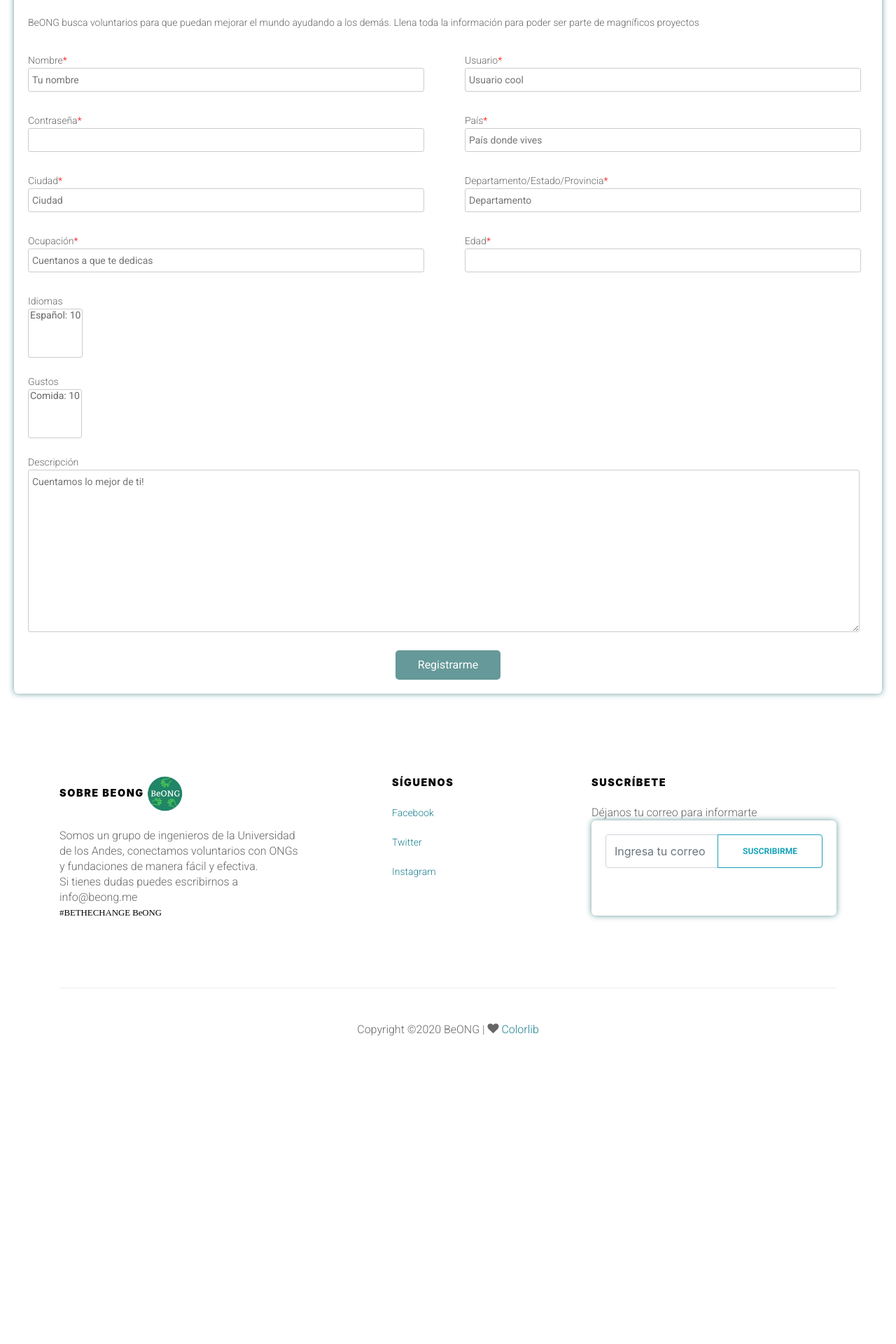
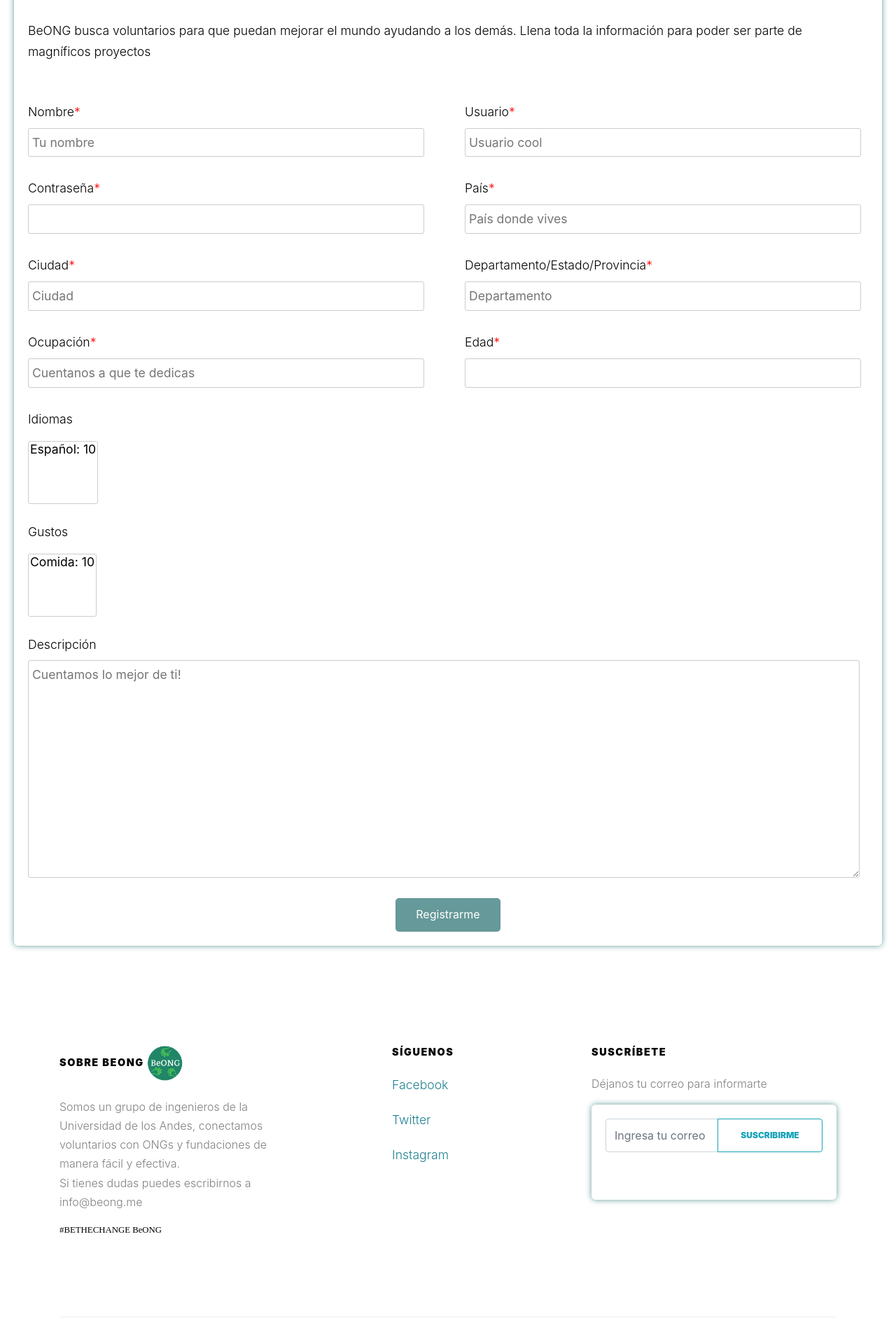
Before and after one commit to ja-avos/beong, a Django app: page /usuarios/register/ in a window 1280 px wide. Shown: the part 341-2261 px from the top of the page at 70% size. Before the commit the page ends 1821 px from the top, so only its background shows below. Run offline with Django 3.2, Linux system fonts and the light colour scheme; data comes from the database, SQL or seed files in the repository; parts of the project's set-up code (start-up, migrations or seed data) failed here and were passed over; some libraries are stand-ins or nearby versions; some web fonts are replaced.

Commit message:
Medio mejora del register

```diff
--- a/usuarios/templates/register.html
+++ b/usuarios/templates/usuarios/register.html
@@ -8,24 +8,10 @@
               integrity="sha384-B4dIYHKNBt8Bc12p+WXckhzcICo0wtJAoU8YZTY5qE0Id1GSseTk6S+L3BlXeVIU"
               crossorigin="anonymous">
         <style>
-            html, body {
-                min-height: 100%;
-            }
-
-            body, div, form, input, select, textarea, label, p {
-                padding: 0;
-                margin: 0;
-                outline: none;
-                font-family: Roboto, Arial, sans-serif;
-                font-size: 14px;
-                color: #666;
-                line-height: 22px;
-            }
 
             h1 {
                 position: absolute;
                 margin: 0;
-                font-size: 40px;
                 color: #fff;
                 z-index: 2;
                 line-height: 83px;
@@ -264,57 +250,57 @@
                 <h1>¡Te necesitamos!</h1>
             </div>
             <br/>
-            <p>BeONG busca voluntarios para que puedan mejorar el mundo ayudando a los demás. Llena toda la información
+            <p class = "text-black">BeONG busca voluntarios para que puedan mejorar el mundo ayudando a los demás. Llena toda la información
                 para poder ser parte de magníficos proyectos</p>
             <br/>
             <div class="colums">
                 <div class="item">
-                    <label for="name">Nombre<span>*</span></label>
+                    <label for="name" class = "text-black">Nombre<span>*</span></label>
                     {{ form.nombre }}
                 </div>
                 <div class="item">
-                    <label for="eaddress">Usuario<span>*</span></label>
+                    <label for="eaddress" class = "text-black">Usuario<span>*</span></label>
                     {{ form.usuario }}
                 </div>
                 <div class="item">
-                    <label for="phone">Contraseña<span>*</span></label>
+                    <label for="phone" class = "text-black">Contraseña<span>*</span></label>
                     {{ form.contrasenia }}
                 </div>
                 <div class="item">
-                    <label for="street">País<span>*</span></label>
+                    <label for="street" class = "text-black">País<span>*</span></label>
                     {{ form.pais }}
                 </div>
                 <div class="item">
-                    <label for="city">Ciudad<span>*</span></label>
+                    <label for="city" class = "text-black">Ciudad<span>*</span></label>
                     {{ form.ciudad }}
                 </div>
                 <div class="item">
-                    <label for="state">Departamento/Estado/Provincia<span>*</span></label>
+                    <label for="state" class = "text-black">Departamento/Estado/Provincia<span>*</span></label>
                     {{ form.departamento }}
                 </div>
                 <div class="item">
-                    <label for="zip">Ocupación<span>*</span></label>
+                    <label for="zip" class = "text-black">Ocupación<span>*</span></label>
                     {{ form.ocupacion }}
                 </div>
                 <div class="item">
-                    <label for="zip">Edad<span>*</span></label>
+                    <label for="zip" class = "text-black">Edad<span>*</span></label>
                     {{ form.edad }}
                 </div>
             </div>
             <div class="item">
-                <p>Idiomas</p>
+                <p class = "text-black">Idiomas</p>
                 {{ form.idiomas }}
             </div>
             <div class="item">
-                <p>Gustos</p>
+                <p class = "text-black">Gustos</p>
                 {{ form.gustos }}
             </div>
             <div class="item">
-                <label for="visit">Descripción</label>
+                <label for="visit" class = "text-black">Descripción</label>
                 {{ form.descripcion }}
             </div>
             <div class="btn-block">
-                <button type="submit" href="/">Registrarme</button>
+                <button type="submit" href="/" >Registrarme</button>
             </div>
         </form>
     </div>
--- a/usuarios/views.py
+++ b/usuarios/views.py
@@ -21,7 +21,7 @@ def voluntario_create(request):
     context = {
         'form': form,
     }
-    return render(request, 'register.html', context)
+    return render(request, 'usuarios/register.html', context)
 
 
 
```
Also changed, not shown: calificaciones/migrations/0001_initial.py, intereses/migrations/0001_initial.py, landing/migrations/0001_initial.py, postulacion/migrations/0001_initial.py, postulacion/migrations/0002_postulacion_voluntariado.py (deleted), usuarios/migrations/0001_initial.py, usuarios/migrations/0002_ong_voluntariados.py (deleted), voluntariados/migrations/0001_initial.py.
